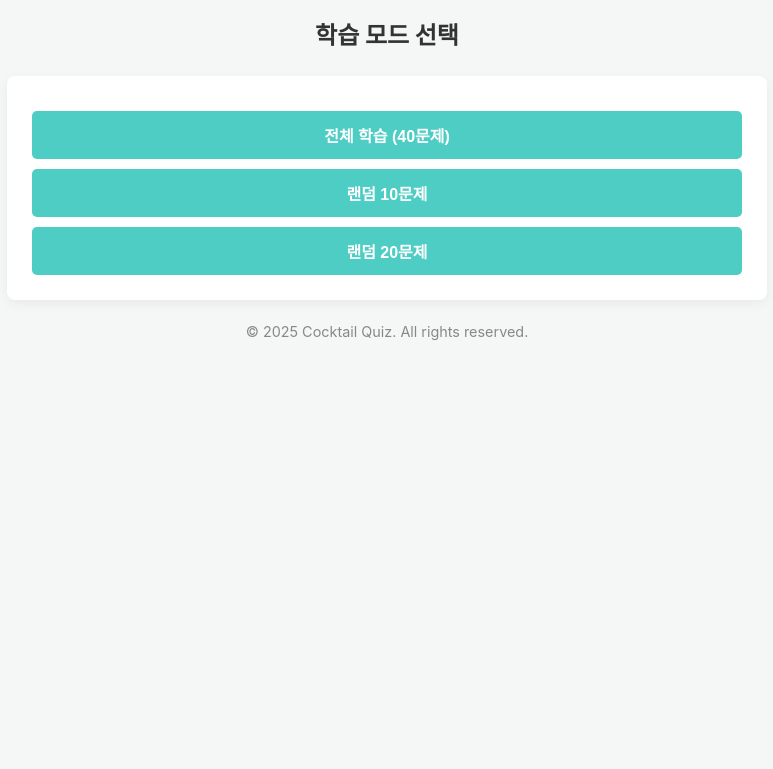
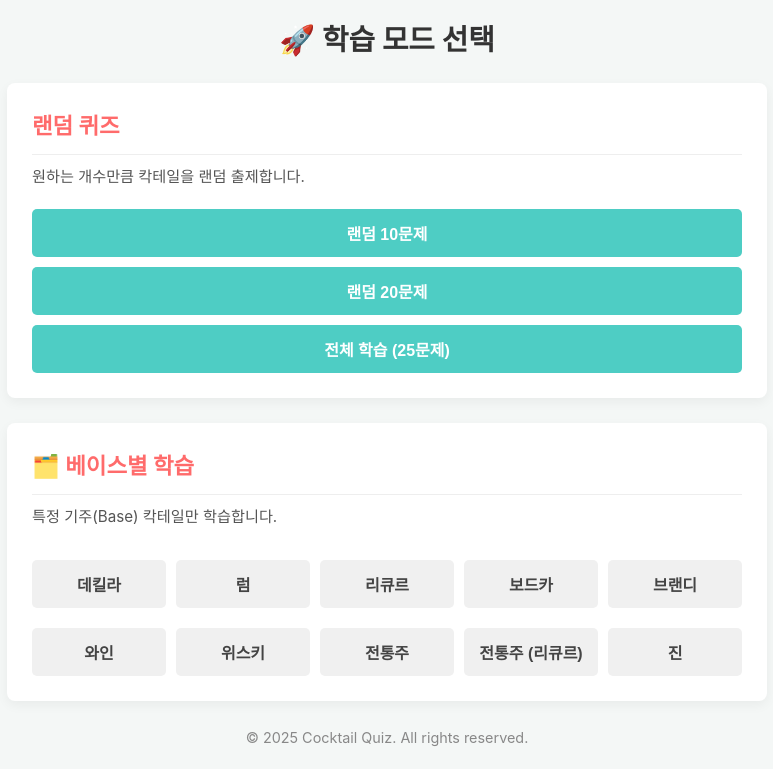
Before and after one commit to yongseok-dev/MVP, a plain HTML site: page CocktailQuiz/Gemini/index.html in a window 1280 px wide. Shown: the part 74-843 px from the top of the page, without its empty margins (253-1026 px from the left). Before the commit the page ends 800 px from the top, so only its background shows below. Drawn offline with nearby package versions, Linux system fonts and the light colour scheme.

Commit message:
gemini추가반영1

```diff
--- a/CocktailQuiz/Gemini/css/style.css
+++ b/CocktailQuiz/Gemini/css/style.css
@@ -76,3 +76,66 @@ footer {
   font-size: 0.9rem;
   color: #888;
 }
+/* --- Start Screen --- */
+.start-screen h2 {
+  font-size: 1.8rem;
+  margin-bottom: 20px;
+  color: #333;
+}
+
+.start-screen .card {
+  margin-bottom: 25px;
+  text-align: left; /* 카드 내부 텍스트 좌측 정렬 */
+}
+
+.start-screen .card h3 {
+  font-size: 1.4rem;
+  color: #ff6b6b; /* 기획안 메인 컬러 */
+  margin-bottom: 10px;
+  padding-bottom: 10px;
+  border-bottom: 1px solid #eee;
+}
+
+.start-screen .card p {
+  font-size: 0.95rem;
+  color: #555;
+  margin-bottom: 20px;
+}
+
+/* Category Buttons Layout */
+.category-buttons {
+  display: flex;
+  flex-wrap: wrap; /* 버튼이 많아지면 다음 줄로 */
+  gap: 10px; /* 버튼 사이 간격 */
+}
+
+.category-buttons button {
+  flex-grow: 1; /* 가능한 공간 채우기 */
+  flex-basis: 120px; /* 버튼 최소 너비 */
+  background-color: #f0f0f0;
+  color: #444;
+  font-weight: 600;
+}
+
+.category-buttons button:hover {
+  background-color: #e0e0e0;
+}
+
+/* Quiz Mode Buttons */
+.quiz-mode button {
+  background-color: #4ecdc4; /* 기획안 보조 컬러 */
+}
+
+.quiz-mode button:hover {
+  background-color: #45b7af;
+}
+
+/* 비활성화 버튼 스타일 */
+button:disabled {
+  background-color: #ccc;
+  color: #777;
+  cursor: not-allowed;
+}
+button:disabled:hover {
+  background-color: #ccc;
+}
--- a/CocktailQuiz/Gemini/index.html
+++ b/CocktailQuiz/Gemini/index.html
@@ -16,12 +16,44 @@
       </header>
 
       <main>
-        <div v-if="currentScreen === 'start'">
-          <h2>학습 모드 선택</h2>
-          <div class="card">
-            <button @click="startQuiz('all', 40)">전체 학습 (40문제)</button>
-            <button @click="startQuiz('random', 10)">랜덤 10문제</button>
-            <button @click="startQuiz('random', 20)">랜덤 20문제</button>
+        <div v-if="currentScreen === 'start'" class="start-screen">
+          <h2>🚀 학습 모드 선택</h2>
+
+          <div class="card quiz-mode">
+            <h3>랜덤 퀴즈</h3>
+            <p>원하는 개수만큼 칵테일을 랜덤 출제합니다.</p>
+            <button
+              @click="startQuiz('random', 10)"
+              :disabled="cocktails.length === 0"
+            >
+              랜덤 10문제
+            </button>
+            <button
+              @click="startQuiz('random', 20)"
+              :disabled="cocktails.length === 0"
+            >
+              랜덤 20문제
+            </button>
+            <button
+              @click="startQuiz('all', totalCocktailCount)"
+              :disabled="totalCocktailCount === 0"
+            >
+              전체 학습 ({{ totalCocktailCount }}문제)
+            </button>
+          </div>
+
+          <div class="card category-mode">
+            <h3>🗂️ 베이스별 학습</h3>
+            <p>특정 기주(Base) 칵테일만 학습합니다.</p>
+            <div class="category-buttons">
+              <button
+                v-for="category in categories"
+                :key="category"
+                @click="startQuiz('base', category)"
+              >
+                {{ category }}
+              </button>
+            </div>
           </div>
         </div>
 
@@ -42,7 +74,9 @@
           <h2>퀴즈 결과</h2>
           <div class="card">
             <p>총 점수: {{ score }} / {{ questionCount }}</p>
-            <p>정답률: {{ (score / questionCount * 100).toFixed(1) }}%</p>
+            <p v-if="questionCount > 0">
+              정답률: {{ (score / questionCount * 100).toFixed(1) }}%
+            </p>
           </div>
           <button @click="restartQuiz">다시 풀기</button>
           <button @click="goToHome">처음으로</button>
--- a/CocktailQuiz/Gemini/js/app.js
+++ b/CocktailQuiz/Gemini/js/app.js
@@ -6,13 +6,14 @@ createApp({
   // ----------------
   data() {
     return {
-      cocktails: [], // 칵테일 데이터 (프롬프트 2에서 로드)
+      cocktails: [], // 원본 칵테일 데이터
+      categories: [], // 베이스별 카테고리 목록 (e.g., ['진', '럼', '보드카'])
 
       // 퀴즈 상태
       currentScreen: "start", // 'start', 'quiz', 'result'
       currentQuestionIndex: 0,
-      selectedCategory: "all",
-      questionCount: 10,
+      questionCount: 0,
+      quizList: [], // 현재 퀴즈에 출제될 칵테일 목록
 
       // 사용자 답안
       userAnswers: [],
@@ -26,24 +27,69 @@ createApp({
   },
 
   // ----------------
+  // 계산된 속성 (computed)
+  // ----------------
+  computed: {
+    // 데이터 로드 후 총 칵테일 개수 계산
+    totalCocktailCount() {
+      return this.cocktails.length;
+    },
+  },
+
+  // ----------------
   // 메서드 (methods)
   // ----------------
   methods: {
-    // 퀴즈 시작
-    startQuiz(category, count) {
-      this.selectedCategory = category;
-      this.questionCount = count;
+    /**
+     * 퀴즈 시작
+     * @param {string} mode - 'random', 'all', 'base'
+     * @param {string|number} param - 문제 개수(number) 또는 카테고리명(string)
+     */
+    startQuiz(mode, param) {
       this.currentQuestionIndex = 0;
       this.score = 0;
       this.userAnswers = [];
+      this.quizList = [];
 
-      // TODO: 프롬프트 4에서 퀴즈 로직 구현
-      // 1. 칵테일 데이터 필터링 (category)
-      // 2. 문제 셔플 (count)
-      // 3. 첫 번째 문제 생성
+      let fullList = [...this.cocktails]; // 원본 배열 복사
 
+      if (mode === "random") {
+        // 랜덤 셔플 후 param 개수만큼 자르기
+        this.quizList = this.shuffleArray(fullList).slice(0, param);
+        this.questionCount = this.quizList.length;
+      } else if (mode === "all") {
+        // 전체 목록 셔플
+        this.quizList = this.shuffleArray(fullList);
+        this.questionCount = this.quizList.length;
+      } else if (mode === "base") {
+        // param (e.g., '진')으로 필터링 후 셔플
+        this.quizList = this.shuffleArray(
+          fullList.filter((c) => c.base === param)
+        );
+        this.questionCount = this.quizList.length;
+      }
+
+      console.log(`퀴즈 시작: ${mode} (${param}), ${this.questionCount} 문제`);
+
+      if (this.questionCount === 0) {
+        alert(
+          "문제를 불러오는 데 실패했거나 해당 카테고리에 칵테일이 없습니다."
+        );
+        return;
+      }
+
+      // TODO: 프롬프트 4에서 generateQuestion() 호출
+      // this.generateQuestion();
       this.currentScreen = "quiz";
-      console.log(`퀴즈 시작: ${category} 모드, ${count} 문제`);
+    },
+
+    // 배열 셔플 헬퍼 함수 (Fisher-Yates shuffle)
+    shuffleArray(array) {
+      for (let i = array.length - 1; i > 0; i--) {
+        const j = Math.floor(Math.random() * (i + 1));
+        [array[i], array[j]] = [array[j], array[i]];
+      }
+      return array;
     },
 
     // 다음 문제로 이동
@@ -52,27 +98,23 @@ createApp({
 
       if (this.currentQuestionIndex < this.questionCount - 1) {
         this.currentQuestionIndex++;
-        // TODO: 다음 문제 생성
+        // TODO: 다음 문제 생성 (this.generateQuestion())
       } else {
         // 퀴즈 종료
         this.currentScreen = "result";
       }
     },
 
-    // 다시 풀기
+    // 다시 풀기 (모드와 파라미터가 저장되지 않았으므로 홈으로 보냄)
     restartQuiz() {
-      this.startQuiz(this.selectedCategory, this.questionCount);
+      // TODO: 마지막 퀴즈 설정을 저장했다가 다시 시작하는 로직 (추후)
+      this.currentScreen = "start";
     },
 
     // 처음으로
     goToHome() {
       this.currentScreen = "start";
     },
-
-    // TODO: 프롬프트 4에서 사용할 메서드
-    // loadCocktails() { ... }
-    // generateQuestion() { ... }
-    // checkAnswer() { ... }
   },
 
   // ----------------
@@ -80,12 +122,16 @@ createApp({
   // ----------------
   mounted() {
     // 앱이 시작될 때 칵테일 데이터를 로드합니다.
-    // 프롬프트 2에서 생성할 cocktails.json 파일을 fetch 합니다.
     fetch("js/cocktails.json")
       .then((response) => response.json())
       .then((data) => {
         this.cocktails = data;
         console.log("칵테일 데이터 로드 완료:", this.cocktails.length, "개");
+
+        // 베이스 카테고리 목록 자동 생성
+        const bases = data.map((cocktail) => cocktail.base);
+        // 중복 제거 및 가나다순 정렬
+        this.categories = [...new Set(bases)].sort();
       })
       .catch((error) => {
         console.error("칵테일 데이터 로드 실패:", error);
```
